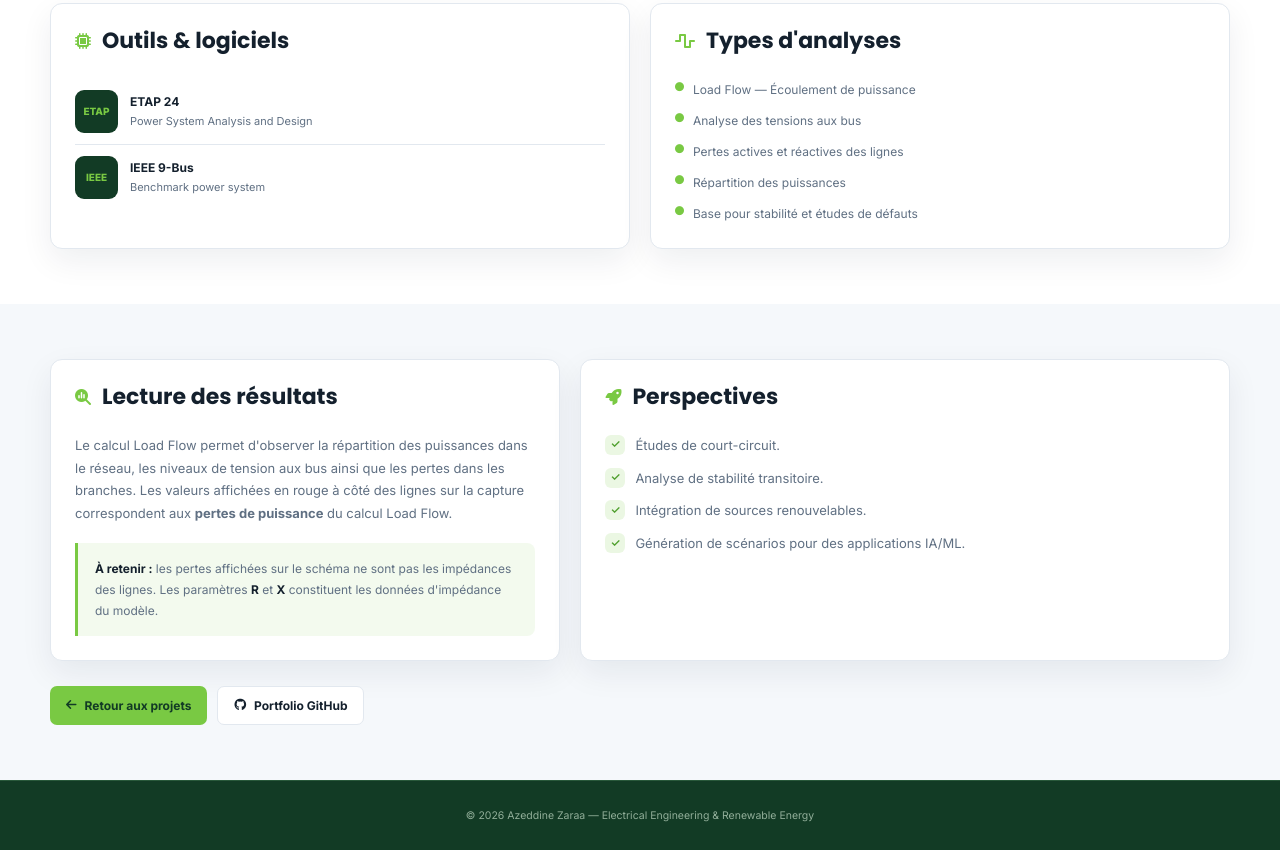
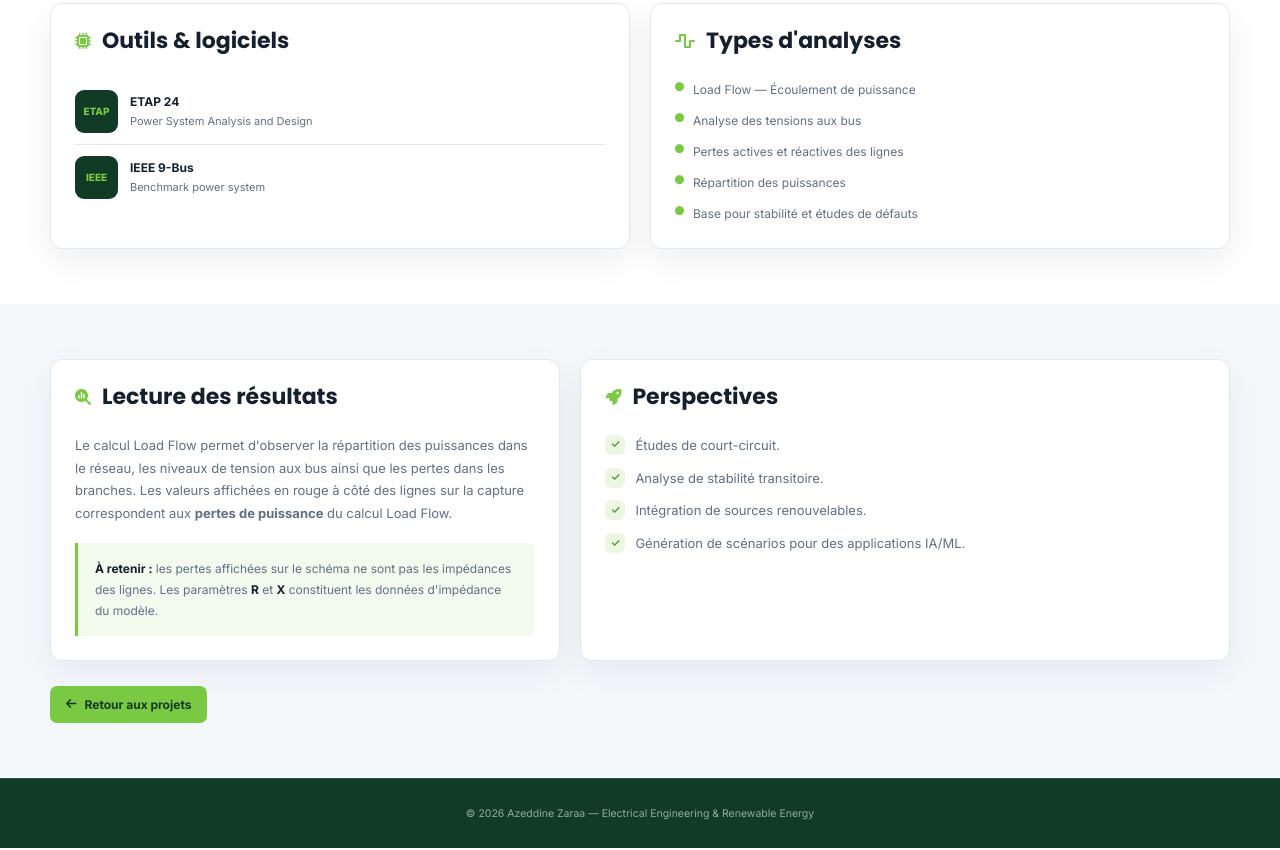
Before and after one commit to AzeddineZaraa/Portfolio, a plain HTML site: page ieee-9-bus-etap.html in a window 1280 px wide. Shown: the part 1701-2551 px from the top of the page. Drawn offline with Linux system fonts and the light colour scheme.

Commit message:
Remove GitHub Portfolio button from ETAP page

```diff
--- a/ieee-9-bus-etap.html
+++ b/ieee-9-bus-etap.html
@@ -165,7 +165,7 @@ footer{background:var(--navy);color:#91ae99;padding:28px 0;text-align:center;fon
 </div>
 <div class="actions-row">
 <a class="btn primary" href="index.html#projects"><i class="fa-solid fa-arrow-left"></i><span data-fr>Retour aux projets</span><span data-en>Back to projects</span></a>
-<a class="btn secondary" href="https://github.com/AzeddineZaraa/Portfolio" target="_blank" rel="noopener"><i class="fa-brands fa-github"></i><span data-fr>Portfolio GitHub</span><span data-en>GitHub Portfolio</span></a>
+
 </div>
 </div></section>
 </main>
```
